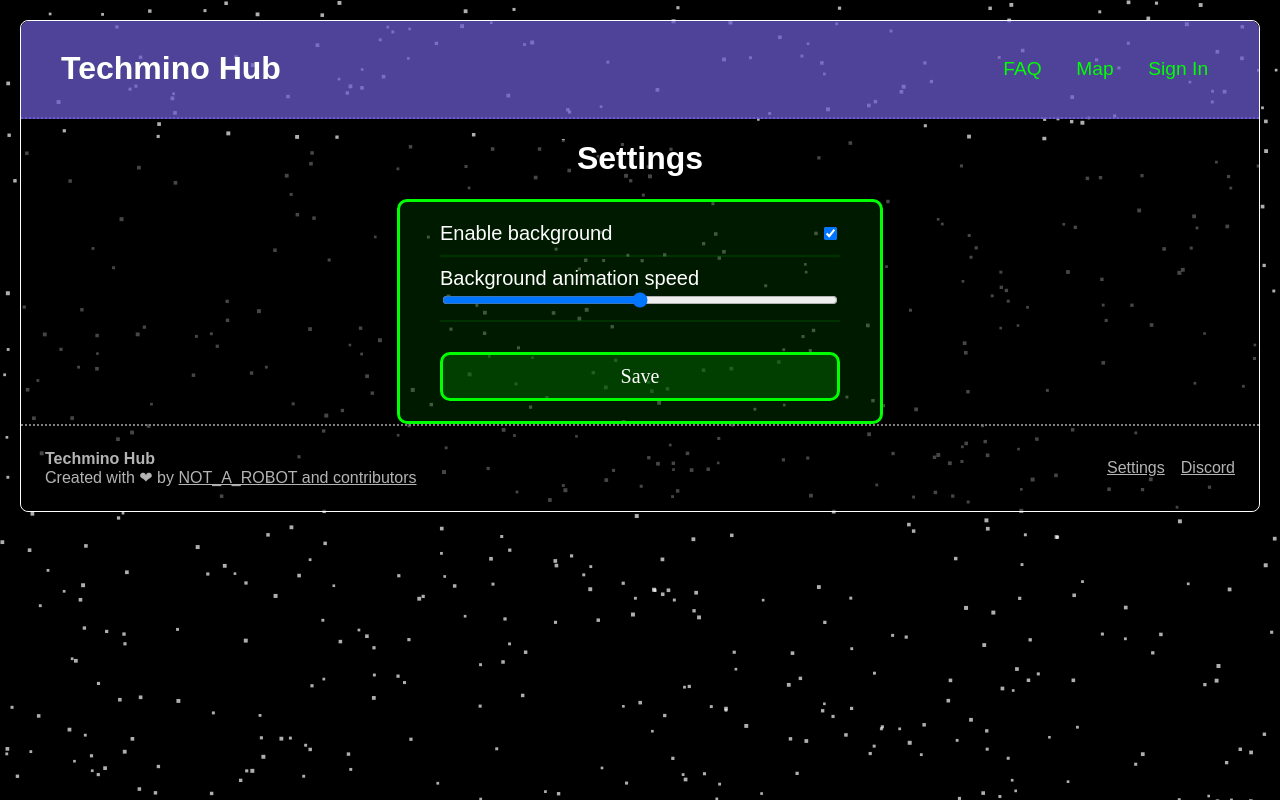
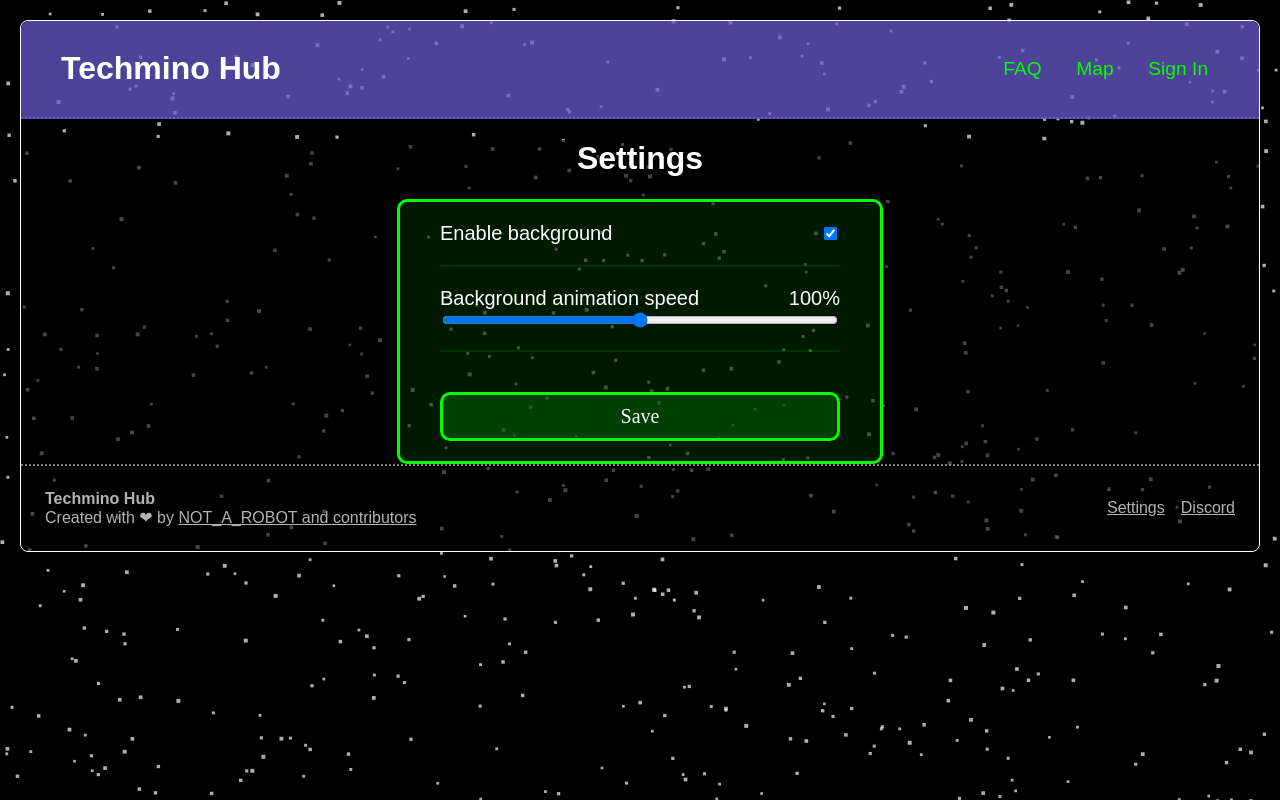
Before and after one commit to techmino-hub/techmino-hub-source-code, a Nuxt app: page /settings in a window 1280 px wide. Built offline with nearby package versions, Linux system fonts and the light colour scheme; a web font is replaced by a local one.

Commit message:
Add percentage to BG speed setting

```diff
--- a/assets/scss/main.scss
+++ b/assets/scss/main.scss
@@ -25,3 +25,6 @@ button.web-btn {
         box-shadow: 0 0 3em 0.3em colors.$btn-active-box-shadow-color;
     }
 }
+
+.hide { display: none; }
+.hide-important { display: none !important; }
--- a/pages/settings.vue
+++ b/pages/settings.vue
@@ -21,6 +21,7 @@ function submitForm() {
     for(let setting of settings.value) {
         localStorage.setItem(setting.name, setting.value.toString());
     }
+    location.reload();
 }
 
 function init() {
@@ -34,6 +35,9 @@ function init() {
             setting.value = parseFloat(value);
         }
     }
+
+    document?.getElementById("loading-text")?.classList.add("hide-important");
+    document?.getElementById("form")?.classList.remove("hide-important");
 }
 
 onMounted(init);
@@ -43,10 +47,16 @@ onMounted(init);
     <div>
         <Title>Techmino Hub - Settings</Title>
         <h1 class="hide-noscript">Settings</h1>
-        <form @submit.prevent="submitForm" class="hide-noscript-important">
+        <p class="loading" id="loading-text">
+            Loading...
+        </p>
+        <form @submit.prevent="submitForm" class="hide-important" id="form">
             <div v-for="setting of settings" :key="setting.name"
               :class="`setting${ setting.type === 'checkbox' ? ' inline' : '' }`">
-                <label :for="setting.name">{{ setting.label }}</label>
+                <span>
+                    <label :for="setting.name">{{ setting.label }}</label>
+                    <span v-if="setting.name === 'bgSpeed'">{{ (setting.value as number * 100).toFixed(0) }}%</span>
+                </span>
                 <input :type="setting.type" :id="setting.name"
                   :name="setting.name" v-model="setting.value"
                   :min="setting.min" :max="setting.max" :step="setting.step" />
@@ -65,13 +75,13 @@ onMounted(init);
 @use '~/assets/scss/main';
 @use '~/assets/scss/colors';
 
-h1 {
+h1, #loading-text {
     text-align: center;
 }
 form {
     display: flex;
     flex-direction: column;
-    gap: 0.5em;
+    gap: 1em;
     margin-inline: auto;
     max-width: 20em;
     background-color: colors.$primary-color-alpha10;
@@ -92,7 +102,13 @@ form {
     }
     &:not(:last-child) {
         border-bottom: 0.1em solid colors.$primary-color-alpha10;
-        padding-bottom: 0.5em;
+        padding-bottom: 1em;
+    }
+
+    span {
+        display: flex;
+        align-items: center;
+        justify-content: space-between;
     }
 }
 </style>
```
Also changed, not shown: 1 other file (tests, documents, lock files or other folders).
